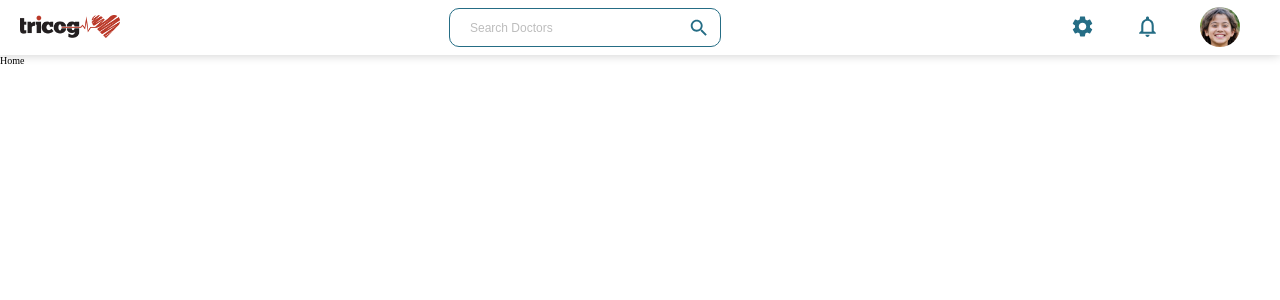
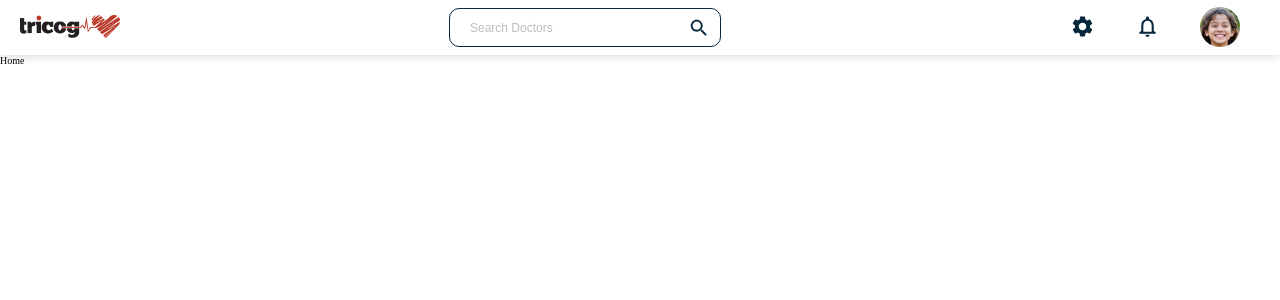
Before and after one commit to Sneha-Shaw/shift_frontend, a React (Create React App) app: page / in a window 1280 px wide. Shown: the top 300 px of the page. Built offline with nearby package versions, Linux system fonts and the light colour scheme.

Commit message:
`fix`:`navbar`

```diff
--- a/src/components/Navbar/styles.js
+++ b/src/components/Navbar/styles.js
@@ -28,7 +28,7 @@ export default makeStyles((theme) => ({
         width:'25rem',
         height:'50%',
         // backgroundColor:'#F2F2F2',
-        border: "1.5px solid #256D85",
+        border: "1.5px solid #06283D",
         borderRadius:'1rem',
         padding: ".5rem 1rem",
         '& input':{
@@ -52,7 +52,7 @@ export default makeStyles((theme) => ({
         cursor: "pointer",
         marginLeft:'1rem',
         '& svg':{
-            color: "#256D85",
+            color: "#06283D",
             fontSize:'2.2rem'
         }
     },
@@ -61,7 +61,7 @@ export default makeStyles((theme) => ({
         alignItems: "center",
         "& a": {
             margin: "0 2rem",
-            color: "#256D85",
+            color: "#06283D",
             cursor: "pointer",
         },
         "& img": {
```
